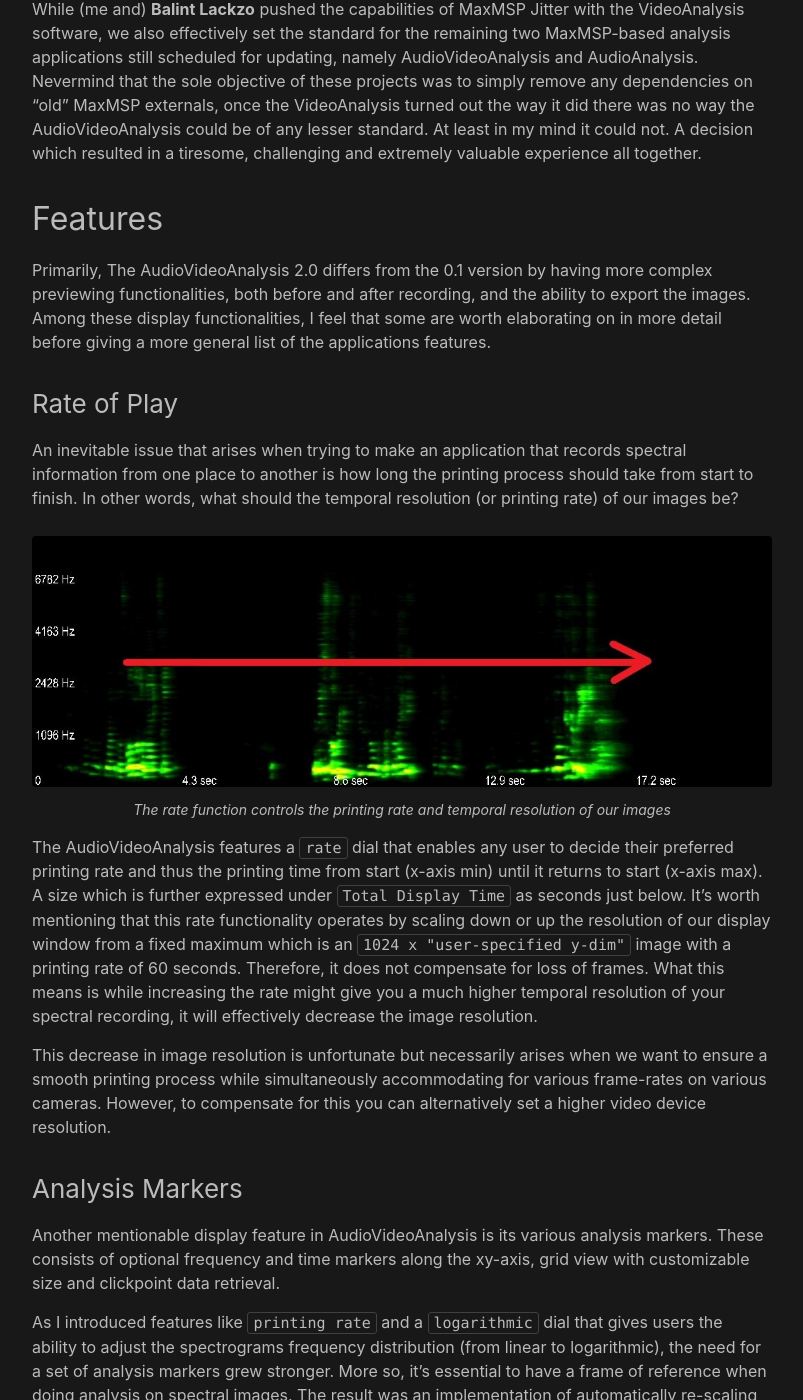
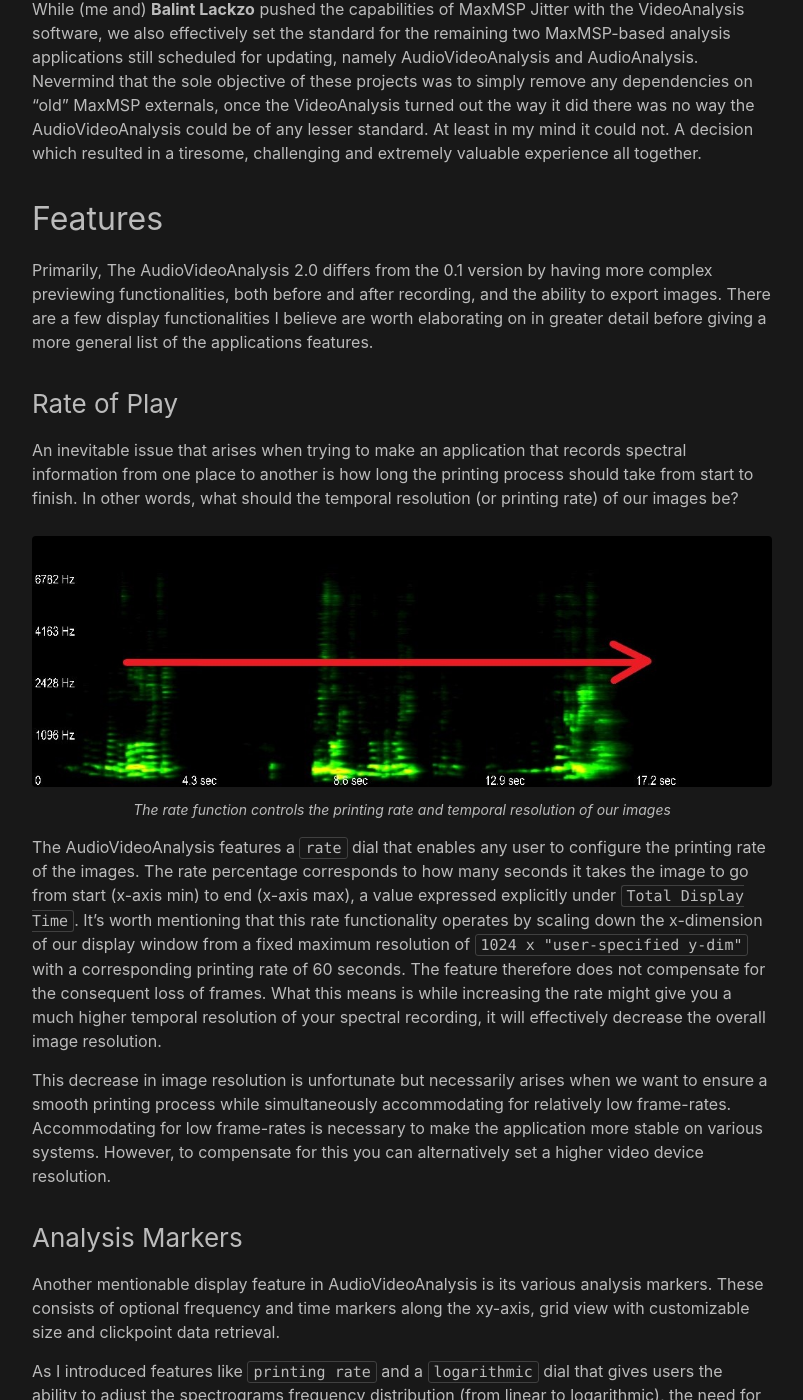
Before and after one commit to AleksanderTidemann/AleksanderTidemann.github.io, a Jekyll site: the page built from _posts/2020-07-24-audiovideoanalysis.md, in a window 1280 px wide and 1400 px high, scrolled down 1393 px. Shown: the whole window, without its empty margins (238-1041 px from the left). Built offline with Jekyll 4.4.1, drawn with Linux system fonts in a browser that asks for light colours.

Commit message:
More word updates

````diff
--- a/_posts/2020-07-24-audiovideoanalysis.md
+++ b/_posts/2020-07-24-audiovideoanalysis.md
@@ -33,7 +33,7 @@ My task was to update the application and replace any old dependencies with more
 While (me and) [**Balint Lackzo**](https://github.com/balintlaczko) pushed the capabilities of MaxMSP Jitter with the VideoAnalysis software, we also effectively set the standard for the remaining two MaxMSP-based analysis applications still scheduled for updating, namely AudioVideoAnalysis and AudioAnalysis. Nevermind that the sole objective of these projects was to simply remove any dependencies on "old" MaxMSP externals, once the VideoAnalysis turned out the way it did there was no way the AudioVideoAnalysis could be of any lesser standard. At least in my mind it could not. A decision which resulted in a tiresome, challenging and extremely valuable experience all together.
 
 ## Features
-Primarily, The AudioVideoAnalysis 2.0 differs from the 0.1 version by having more complex previewing functionalities, both before and after recording, and the ability to export the images. Among these display functionalities, I feel that some are worth elaborating on in more detail before giving a more general list of the applications features.
+Primarily, The AudioVideoAnalysis 2.0 differs from the 0.1 version by having more complex previewing functionalities, both before and after recording, and the ability to export images. There are a few display functionalities I believe are worth elaborating on in greater detail before giving a more general list of the applications features.
 
 ### Rate of Play
 An inevitable issue that arises when trying to make an application that records spectral information from one place to another is how long the printing process should take from start to finish. In other words, what should the temporal resolution (or printing rate) of our images be?
@@ -44,9 +44,9 @@ An inevitable issue that arises when trying to make an application that records
    <figcaption>The rate function controls the printing rate and temporal resolution of our images</figcaption>
 </figure>
 
-The AudioVideoAnalysis features a ```rate``` dial that enables any user to decide their preferred printing rate and thus the printing time from start (x-axis min) until it returns to start (x-axis max). A size which is further expressed under ```Total Display Time``` as seconds just below. It's worth mentioning that this rate functionality operates by scaling down or up the resolution of our display window from a fixed maximum which is an ```1024 x "user-specified y-dim"``` image with a printing rate of 60 seconds. Therefore, it does not compensate for loss of frames. What this means is while increasing the rate might give you a much higher temporal resolution of your spectral recording, it will effectively decrease the image resolution.
+The AudioVideoAnalysis features a ```rate``` dial that enables any user to configure the printing rate of the images. The rate percentage corresponds to how many seconds it takes the image to go from start (x-axis min) to end (x-axis max), a value expressed explicitly under ```Total Display Time```. It's worth mentioning that this rate functionality operates by scaling down the x-dimension of our display window from a fixed maximum resolution of ```1024 x "user-specified y-dim"``` with a corresponding printing rate of 60 seconds. The feature therefore does not compensate for the consequent loss of frames. What this means is while increasing the rate might give you a much higher temporal resolution of your spectral recording, it will effectively decrease the overall image resolution.
 
-This decrease in image resolution is unfortunate but necessarily arises when we want to ensure a smooth printing process while simultaneously accommodating for various frame-rates on various cameras. However, to compensate for this you can alternatively set a higher video device resolution.
+This decrease in image resolution is unfortunate but necessarily arises when we want to ensure a smooth printing process while simultaneously accommodating for relatively low frame-rates. Accommodating for low frame-rates is necessary to make the application more stable on various systems. However, to compensate for this you can alternatively set a higher video device resolution.
 
 ### Analysis Markers
 Another mentionable display feature in AudioVideoAnalysis is its various analysis markers. These consists of optional frequency and time markers along the xy-axis, grid view with customizable size and clickpoint data retrieval.
````
Also changed, not shown: About.md (+1 -1 lines).
